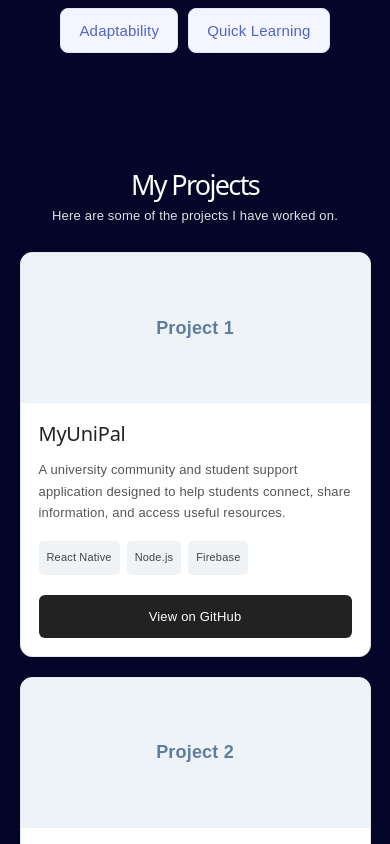
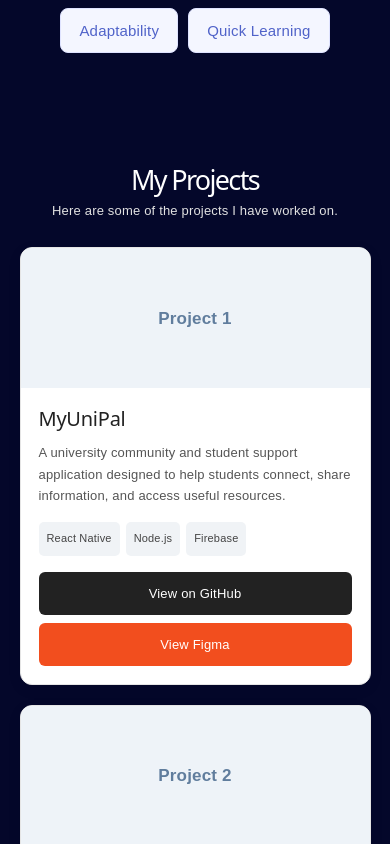
Before and after one commit to ishqafathima/My-Portfolio, a React (Vite) app: page / in a window 390 px wide. Shown: the part 2680-3524 px from the top of the page. Built offline with nearby package versions, Linux system fonts and the light colour scheme.

Commit message:
update portfolio

```diff
--- a/src/sections/Projects/Projects.css
+++ b/src/sections/Projects/Projects.css
@@ -5,11 +5,8 @@
 
 .projects {
   min-height: calc(100vh - 70px);
-
-  padding: 80px 8% 100px;
-
+  padding: 70px 8% 90px;
   background-color: #04072a;
-
   box-sizing: border-box;
 }
 
@@ -20,8 +17,7 @@
 
 .projects-content {
   width: 100%;
-  max-width: 1100px;
-
+  max-width: 1000px;
   margin: 0 auto;
 }
 
@@ -32,11 +28,8 @@
 
 .projects-content h1 {
   text-align: center;
-
   font-size: clamp(30px, 4vw, 40px);
-
   color: #ffffff;
-
   margin: 0 0 10px;
 }
 
@@ -47,14 +40,10 @@
 
 .projects-subtitle {
   text-align: center;
-
   color: #e1e1e1;
-
-  font-size: 16px;
-
+  font-size: 15px;
   line-height: 1.6;
-
-  margin: 0 auto 45px;
+  margin: 0 auto 40px;
 }
 
 
@@ -64,10 +53,8 @@
 
 .projects-grid {
   display: grid;
-
   grid-template-columns: repeat(3, minmax(0, 1fr));
-
-  gap: 25px;
+  gap: 20px;
 }
 
 
@@ -77,44 +64,38 @@
 
 .project-card {
   min-width: 0;
-
   background-color: #ffffff;
-
   border: 1px solid #e5e5e5;
-
   border-radius: 12px;
-
   overflow: hidden;
 
   box-shadow: 0 4px 15px rgba(0, 0, 0, 0.06);
 
-  transition: transform 0.3s ease;
+  transition: transform 0.3s ease, box-shadow 0.3s ease;
 }
 
 .project-card:hover {
-  transform: translateY(-7px);
+  transform: translateY(-6px);
+  box-shadow: 0 8px 22px rgba(0, 0, 0, 0.12);
 }
 
 
 /* =========================
-   PROJECT IMAGE
+   PROJECT IMAGE / PROJECT 1
 ========================= */
 
 .project-image {
-  height: 180px;
+  height: 150px;
 
   background-color: #eef3f8;
 
   display: flex;
-
   align-items: center;
-
   justify-content: center;
 
   color: #607d9d;
 
-  font-size: 20px;
-
+  font-size: 18px;
   font-weight: 600;
 }
 
@@ -124,27 +105,21 @@
 ========================= */
 
 .project-info {
-  padding: 25px;
+  padding: 20px;
 }
 
 .project-info h2 {
-  font-size: 23px;
-
-  margin: 0 0 12px;
-
+  font-size: 21px;
+  margin: 0 0 10px;
   color: #222;
-
   line-height: 1.3;
 }
 
 .project-info p {
-  font-size: 14px;
-
-  line-height: 1.7;
-
+  font-size: 13px;
+  line-height: 1.6;
   color: #555;
-
-  margin: 0 0 18px;
+  margin: 0 0 16px;
 }
 
 
@@ -154,26 +129,34 @@
 
 .technologies {
   display: flex;
-
   flex-wrap: wrap;
-
-  gap: 8px;
-
-  margin-bottom: 20px;
+  gap: 7px;
+  margin-bottom: 18px;
 }
 
 .technologies span {
   background-color: #f0f3f6;
 
-  padding: 6px 10px;
+  padding: 5px 9px;
 
   border-radius: 5px;
 
-  font-size: 12px;
+  font-size: 11px;
 
   color: #444;
 
   white-space: nowrap;
+}
+
+
+/* =========================
+   PROJECT BUTTONS
+========================= */
+
+.project-buttons {
+  display: flex;
+  gap: 8px;
+  flex-wrap: wrap;
 }
 
 
@@ -184,7 +167,7 @@
 .github-btn {
   display: inline-block;
 
-  padding: 9px 16px;
+  padding: 8px 13px;
 
   background-color: #222;
 
@@ -194,13 +177,40 @@
 
   border-radius: 6px;
 
-  font-size: 13px;
+  font-size: 12px;
 
   transition: 0.3s ease;
 }
 
 .github-btn:hover {
-  opacity: 0.8;
+  background-color: #444;
+}
+
+
+/* =========================
+   FIGMA BUTTON
+========================= */
+
+.figma-btn {
+  display: inline-block;
+
+  padding: 8px 13px;
+
+  background-color: #f24e1e;
+
+  color: white;
+
+  text-decoration: none;
+
+  border-radius: 6px;
+
+  font-size: 12px;
+
+  transition: 0.3s ease;
+}
+
+.figma-btn:hover {
+  background-color: #d93f13;
 }
 
 
@@ -210,14 +220,13 @@
 
 .view-all-projects {
   text-align: center;
-
-  margin-top: 40px;
+  margin-top: 35px;
 }
 
 .view-all-projects a {
   display: inline-block;
 
-  padding: 12px 25px;
+  padding: 11px 23px;
 
   background-color: #888992;
 
@@ -227,7 +236,7 @@
 
   border-radius: 6px;
 
-  font-size: 15px;
+  font-size: 14px;
 
   font-weight: 500;
 
@@ -236,7 +245,6 @@
 
 .view-all-projects a:hover {
   background-color: #6f7190;
-
   color: white;
 }
 
@@ -248,26 +256,30 @@
 @media (max-width: 950px) {
 
   .projects {
-    padding: 70px 7% 90px;
+    padding: 65px 7% 80px;
+  }
+
+  .projects-content {
+    max-width: 850px;
   }
 
   .projects-grid {
     grid-template-columns: repeat(2, minmax(0, 1fr));
-
-    gap: 25px;
+    gap: 20px;
   }
 
   .project-image {
-    height: 170px;
+    height: 150px;
   }
 
   .project-info {
-    padding: 22px;
+    padding: 20px;
   }
 
   .project-info h2 {
     font-size: 21px;
   }
+
 }
 
 
@@ -279,12 +291,12 @@
 
   .projects {
     min-height: calc(100vh - 60px);
-
-    padding: 60px 6% 80px;
+    padding: 55px 6% 70px;
   }
 
   .projects-content {
     width: 100%;
+    max-width: 100%;
   }
 
   .projects-content h1 {
@@ -293,15 +305,14 @@
 
   .projects-subtitle {
     font-size: 14px;
-
     margin-bottom: 30px;
   }
 
   /* One card per row */
+
   .projects-grid {
     grid-template-columns: 1fr;
-
-    gap: 25px;
+    gap: 22px;
   }
 
   .project-card {
@@ -309,11 +320,11 @@
   }
 
   .project-image {
-    height: 170px;
+    height: 155px;
   }
 
   .project-info {
-    padding: 22px;
+    padding: 20px;
   }
 
   .project-info h2 {
@@ -322,7 +333,6 @@
 
   .project-info p {
     font-size: 14px;
-
     line-height: 1.7;
   }
 
@@ -332,19 +342,23 @@
 
   .technologies span {
     font-size: 12px;
-
     padding: 6px 9px;
   }
 
-  .github-btn {
-    padding: 9px 15px;
+  .project-buttons {
+    gap: 8px;
+  }
 
+  .github-btn,
+  .figma-btn {
+    padding: 9px 14px;
     font-size: 13px;
   }
 
   .view-all-projects {
-    margin-top: 35px;
+    margin-top: 30px;
   }
+
 }
 
 
@@ -355,7 +369,7 @@
 @media (max-width: 480px) {
 
   .projects {
-    padding: 50px 5% 70px;
+    padding: 45px 5% 65px;
   }
 
   .projects-content h1 {
@@ -364,9 +378,7 @@
 
   .projects-subtitle {
     font-size: 13px;
-
     line-height: 1.6;
-
     margin-bottom: 25px;
   }
 
@@ -375,9 +387,8 @@
   }
 
   .project-image {
-    height: 150px;
-
-    font-size: 18px;
+    height: 140px;
+    font-size: 17px;
   }
 
   .project-info {
@@ -390,39 +401,44 @@
 
   .project-info p {
     font-size: 13px;
+    line-height: 1.65;
+  }
 
-    line-height: 1.65;
+  .technologies {
+    gap: 6px;
+    margin-bottom: 16px;
   }
 
   .technologies span {
     font-size: 11px;
-
     padding: 5px 8px;
   }
 
-  .github-btn {
+  /* Stack buttons on small phones */
+
+  .project-buttons {
+    flex-direction: column;
+    gap: 8px;
+  }
+
+  .github-btn,
+  .figma-btn {
     width: 100%;
-
     box-sizing: border-box;
-
     text-align: center;
-
     padding: 10px;
-
     font-size: 13px;
   }
 
   .view-all-projects {
-    margin-top: 30px;
+    margin-top: 28px;
   }
 
   .view-all-projects a {
     width: 100%;
-
     box-sizing: border-box;
-
     padding: 11px 15px;
-
     font-size: 14px;
   }
+
 }
--- a/src/sections/Projects/Projects.jsx
+++ b/src/sections/Projects/Projects.jsx
@@ -1,3 +1,4 @@
+
 import "./Projects.css";
 
 function Projects() {
@@ -8,6 +9,8 @@ function Projects() {
         "A university community and student support application designed to help students connect, share information, and access useful resources.",
       technologies: ["React Native", "Node.js", "Firebase"],
       github: "https://github.com/ishqafathima/MyUniPal-My-Code-Frontend-",
+      figma:
+        "https://www.figma.com/design/LiM9rB82j3ZfRc7VfeJntD/MyUniPal",
     },
     {
       title: "AI Study Planner",
@@ -57,6 +60,8 @@ function Projects() {
                   ))}
                 </div>
 
+                <div className="project-buttons">
+
                   <a
                     href={project.github}
                     target="_blank"
@@ -66,13 +71,25 @@ function Projects() {
                     View on GitHub
                   </a>
 
+                  {project.figma && (
+                    <a
+                      href={project.figma}
+                      target="_blank"
+                      rel="noopener noreferrer"
+                      className="figma-btn"
+                    >
+                      View Figma
+                    </a>
+                  )}
+
+                </div>
+
               </div>
 
             </div>
           ))}
         </div>
 
-        {/* View All Projects */}
         <div className="view-all-projects">
           <a
             href="https://github.com/ishqafathima?tab=repositories"
```
Lines whose indentation alone changed are shown as unchanged.
